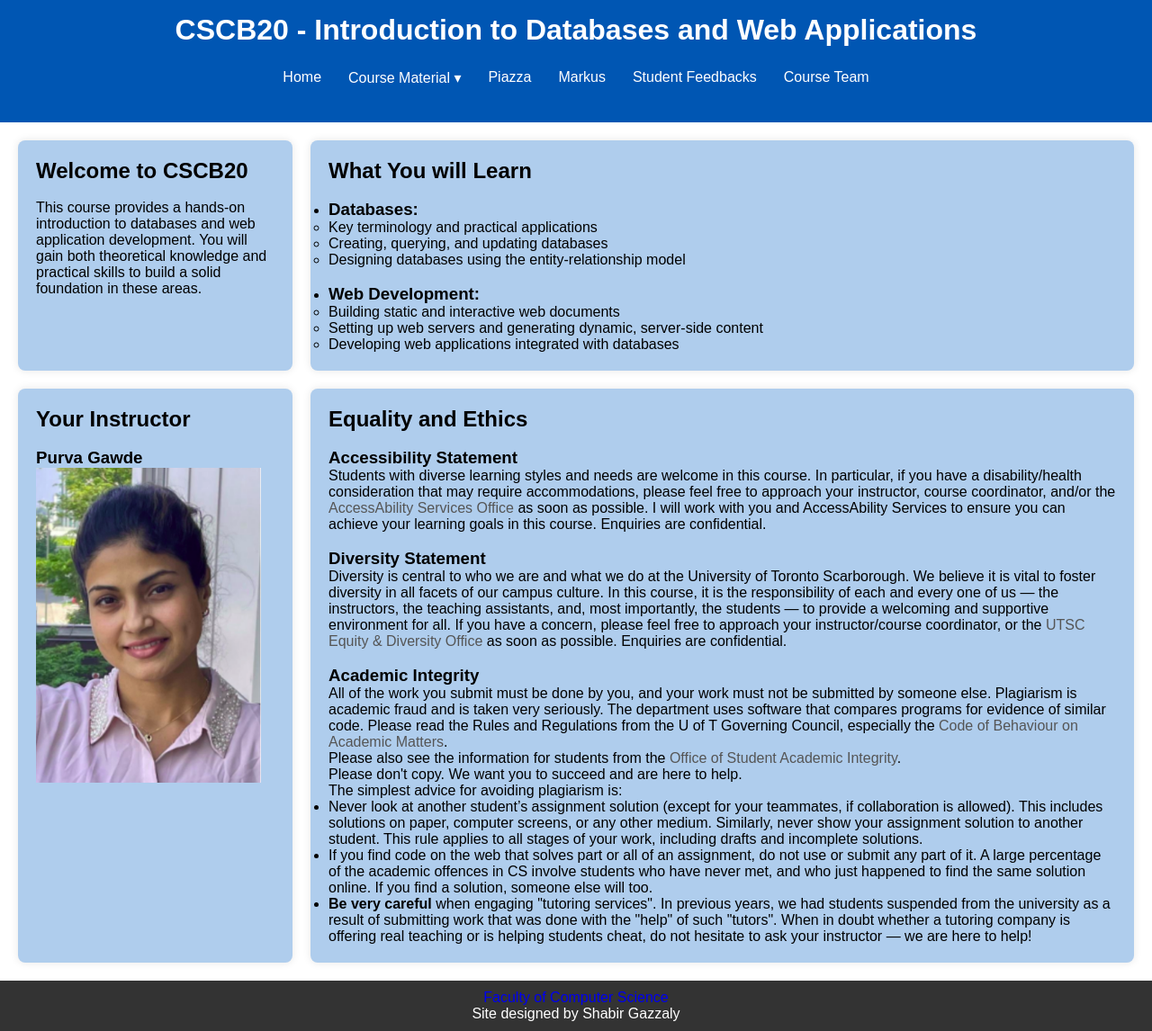
After one commit to H0RR0R-M/CSCB20-A2, a Flask app: page /indexI in a window 1280 px wide. The commit adds this page. Shown: the whole page at 90% size. Run offline with Flask 3, Linux system fonts and the light colour scheme; the visitor is signed in with stand-in values (Sample User, id 1).

Commit message:
Add files via upload

```diff
--- a/original/app.py
+++ b/original/app.py
@@ -2,6 +2,7 @@ from flask import Flask, render_template, request, redirect, url_for, flash, ses
 from flask_sqlalchemy import SQLAlchemy
 from werkzeug.security import generate_password_hash, check_password_hash
 from flask import get_flashed_messages
+
 
 app = Flask(__name__)
 
@@ -45,6 +46,35 @@ class Feedback(db.Model):
 with app.app_context():
     db.create_all()
 
+# Route for student feedbacks (Instructors only)
+@app.route('/feedbacks')
+def feedbacks():
+    if 'user_id' not in session or session.get('user_type') != 'instructor':
+            return redirect(url_for('login'))
+    df = Feedback.query.filter_by(teacher_id=session['user_id']).all()
+    print("Feedback Entries:", df)
+    return render_template('feedbacks.html', df=df)
+
+# Route for Anonymous feedback
+@app.route('/anon_feedback', methods=['GET', 'POST'])
+def anon_feedback():
+    if request.method == 'POST':
+        IID = request.form['instructor']
+        qstn1 = request.form['q1']
+        qstn2 = request.form['q2']
+        qstn3 = request.form['q3']
+        qstn4 = request.form['q4']
+
+        # Add feedback to database
+        new_feedback = Feedback(teacher_id=IID, q1=qstn1, q2=qstn2, q3=qstn3, q4=qstn4)
+        db.session.add(new_feedback)
+        db.session.commit()
+
+
+        return redirect(url_for('anon_feedback'))
+
+    return render_template('feedback.html')
+
 # Route for signup page
 @app.route('/signup', methods=['GET', 'POST'])
 def signup():
@@ -84,7 +114,13 @@ def login():
         if user and check_password_hash(user.password, password):
             session['user_id'] = user.id  # Store user session
             flash("Login successful!", "success")
-            return redirect(url_for('index'))  # Redirect after login
+            if user.user_type == 'student':
+                return redirect(url_for('index'))  # Redirect after login
+            else:
+                return redirect(url_for('indexI'))  # Redirect after login
+
+
+
         else:
             flash("Invalid email or password!", "error")
             return redirect(url_for('login'))
@@ -102,6 +138,15 @@ def index():
     # Render your index page if the user is logged in
     return render_template('index.html')  # Ensure you have an index.html template
 
+@app.route('/indexI')
+def indexI():
+    if 'user_id' not in session:
+        flash("You must log in first.", "warning")
+        return redirect(url_for('login'))  # Redirect to login page if not logged in
+
+    # Render your index page if the user is logged in
+    return render_template('indexI.html')  # Ensure you have an index.html template
+
 # Routes for new pages
 @app.route('/assignments')
 def assignments():
@@ -114,10 +159,6 @@ def labs():
 @app.route('/lecture_notes')
 def lecture_notes():
     return render_template('lecture_notes.html')
-
-@app.route('/anon_feedback')
-def anon_feedback():
-    return render_template('aform.html')
 
 @app.route('/team')
 def team():
--- a/original/static/darkstyles.css
+++ b/original/static/darkstyles.css
@@ -145,3 +145,18 @@ footer {
         grid-template-columns: 1fr; /* Single column layout for mobile */
     }
 }
+
+table {
+    width: 100%;
+    border-collapse: collapse;
+}
+
+th, td {
+    border: 1px solid black;
+    padding: 10px;
+    text-align: left;
+}
+
+th {
+    background-color: #f2f2f2;
+}
--- a/original/static/styles.css
+++ b/original/static/styles.css
@@ -284,3 +284,18 @@ form input[type="radio"]:checked + label {
 form label:hover {
     color: #0056b3;
 }
+
+table {
+    width: 100%;
+    border-collapse: collapse;
+}
+
+th, td {
+    border: 1px solid black;
+    padding: 10px;
+    text-align: left;
+}
+
+th {
+    background-color: #f2f2f2;
+}
--- /dev/null
+++ b/original/templates/indexI.html
@@ -0,0 +1,95 @@
+<!DOCTYPE html>
+<html lang="en">
+<head>
+    <meta charset="UTF-8">
+    <meta name="viewport" content="width=device-width, initial-scale=1.0">
+    <title>CSCB20 - Course Website</title>
+    <link rel="stylesheet" href="{{ url_for('static', filename='styles.css') }}">
+    <link rel="stylesheet" media="(prefers-color-scheme: dark)" href="{{ url_for('static', filename='darkstyles.css') }}">
+</head>
+<body>
+    <header>
+        <h1>CSCB20 - Introduction to Databases and Web Applications</h1>
+        <nav>
+            <ul>
+                <li><a href="{{ url_for('index') }}">Home</a></li>
+                <li class="dropdown">
+                    <a href="#">Course Material ▾</a>
+                    <ul class="dropdown-menu">
+                        <li><a href="{{ url_for('static', filename='syllabus.pdf') }}" target="_blank">Syllabus</a></li>
+                        <li><a href="{{ url_for('assignments') }}">Assignments</a></li>
+                        <li><a href="{{ url_for('labs') }}">Labs</a></li>
+                        <li><a href="{{ url_for('lecture_notes') }}">Lecture Notes</a></li>
+                    </ul>
+                </li>
+                <li><a href="https://piazza.com/class/m5fmz9kzjo83yk" target="_blank">Piazza</a></li>
+                <li><a href="https://markus2.utsc.utoronto.ca/courses" target="_blank">Markus</a></li>
+                <li><a href="{{ url_for('feedbacks') }}">Student Feedbacks</a></li>
+                <li><a href="{{ url_for('team') }}">Course Team</a></li>
+            </ul>
+        </nav>
+
+    </header>
+
+    <main>
+        <section id="home">
+            <h2>Welcome to CSCB20</h2>
+            <br>
+            <p>This course provides a hands-on introduction to databases and web application development. You will gain both theoretical knowledge and practical skills to build a solid foundation in these areas.</p>
+        </section>
+
+        <section id="learn">
+            <h2>What You will Learn</h2>
+            <br>
+            <ul>
+                <li><h3>Databases:</h3></li>
+                <ul>
+                    <li>Key terminology and practical applications</li>
+                    <li>Creating, querying, and updating databases</li>
+                    <li>Designing databases using the entity-relationship model</li>
+                </ul>
+                <br>
+                <li><h3>Web Development:</h3></li>
+                <ul>
+                    <li>Building static and interactive web documents</li>
+                    <li>Setting up web servers and generating dynamic, server-side content</li>
+                    <li>Developing web applications integrated with databases</li>
+                </ul>
+            <ul>
+        </section>
+
+        <section id="Instructor">
+            <h2>Your Instructor</h2>
+            <br>
+            <h3>Purva Gawde</h3>
+            <img src="{{ url_for('static', filename='instructor.png') }}" alt="look at the mirror " width="250" height="350">
+
+        </section>
+        <section id="information">
+            <h2>Equality and Ethics</h2>
+            <br>
+            <h3>Accessibility Statement</h3>
+            <p>Students with diverse learning styles and needs are welcome in this course. In particular, if you have a disability/health consideration that may require accommodations, please feel free to approach your instructor, course coordinator, and/or the <a href="https://www.utsc.utoronto.ca/ability/">AccessAbility Services Office</a> as soon as possible. I will work with you and AccessAbility Services to ensure you can achieve your learning goals in this course. Enquiries are confidential.</p>
+            <br>
+            <h3>Diversity Statement</h3>
+            <p>Diversity is central to who we are and what we do at the University of Toronto Scarborough. We believe it is vital to foster diversity in all facets of our campus culture. In this course, it is the responsibility of each and every one of us — the instructors, the teaching assistants, and, most importantly, the students — to provide a welcoming and supportive environment for all. If you have a concern, please feel free to approach your instructor/course coordinator, or the <a href="https://edio.utsc.utoronto.ca/">UTSC Equity & Diversity Office</a> as soon as possible. Enquiries are confidential.</p>
+            <br>
+            <h3>Academic Integrity</h3>
+            <p>All of the work you submit must be done by you, and your work must not be submitted by someone else. Plagiarism is academic fraud and is taken very seriously. The department uses software that compares programs for evidence of similar code. Please read the Rules and Regulations from the U of T Governing Council, especially the <a href="https://governingcouncil.utoronto.ca/secretariat/policies/code-behaviour-academic-matters-july-1-2019">Code of Behaviour on Academic Matters</a>.</p>
+            <p>Please also see the information for students from the <a href="https://www.utsc.utoronto.ca/aacc/academic-integrity">Office of Student Academic Integrity</a>.</p>
+            <p>Please don't copy. We want you to succeed and are here to help.</p>
+            <p>The simplest advice for avoiding plagiarism is:</p>
+            <ul>
+                <li>Never look at another student’s assignment solution (except for your teammates, if collaboration is allowed). This includes solutions on paper, computer screens, or any other medium. Similarly, never show your assignment solution to another student. This rule applies to all stages of your work, including drafts and incomplete solutions.</li>
+                <li>If you find code on the web that solves part or all of an assignment, do not use or submit any part of it. A large percentage of the academic offences in CS involve students who have never met, and who just happened to find the same solution online. If you find a solution, someone else will too.</li>
+                <li><b>Be very careful</b> when engaging "tutoring services". In previous years, we had students suspended from the university as a result of submitting work that was done with the "help" of such "tutors". When in doubt whether a tutoring company is offering real teaching or is helping students cheat, do not hesitate to ask your instructor — we are here to help!</li>
+            </ul>
+        </section>
+    </main>
+
+    <footer>
+        <p><a href="https://web.cs.toronto.edu/">Faculty of Computer Science</a></p>
+        <p>Site designed by Shabir Gazzaly</p>
+    </footer>
+</body>
+</html>
--- a/original/templates/signup.html
+++ b/original/templates/signup.html
@@ -41,7 +41,7 @@
                 </div>
             </form>
             <div class="sign-up-link">
-                <p>Already have an account? <a href="login.html">Log In</a></p>
+                <p>Already have an account? <a href="{{ url_for('login') }}">Log In</a></p>
             </div>
         </div>
     </main class="login">
```
Also changed, not shown: original/templates/feedback.html (added, +56 -0 lines), original/templates/feedbacks.html (added, +66 -0 lines), original/instance/assignment3.db.
